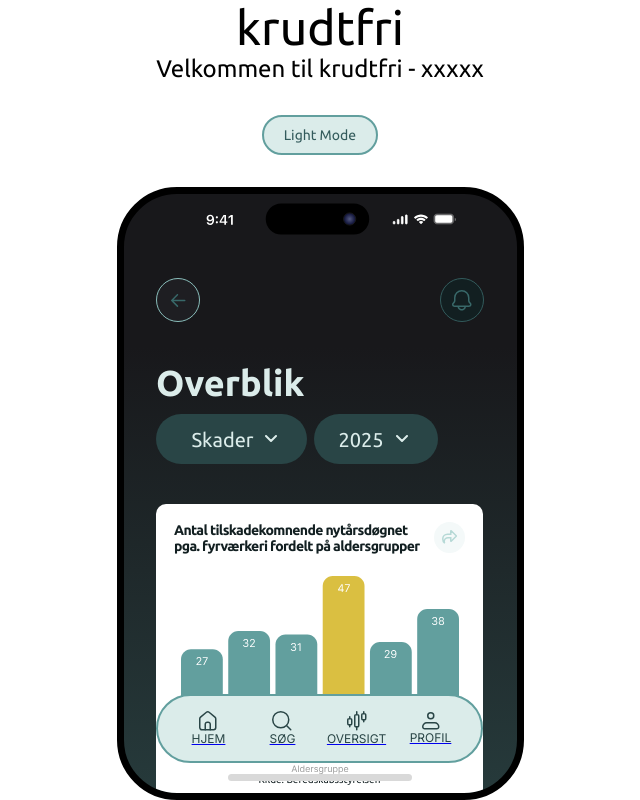
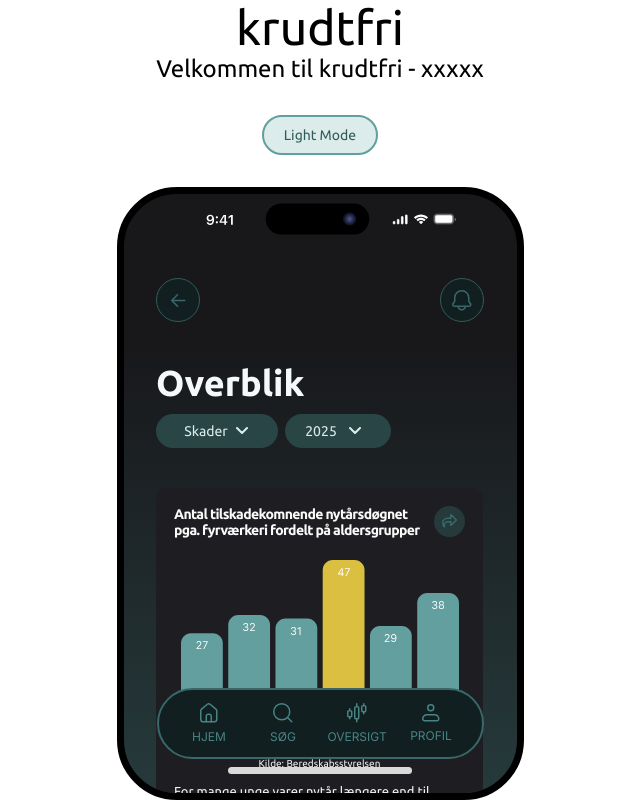
Before and after one commit to MieVenoe00/krudtfri, a website built with Vite: page overblik.html in a window 1280 px wide. Both pictures are taken after a click on the button "Dark Mode". Shown: the whole page, without its empty margins (320-960 px from the left). Built offline with nearby package versions, Linux system fonts and the light colour scheme; no server answers; a web font is replaced by a local one.

Commit message:
darkmode update

```diff
--- a/overblik.html
+++ b/overblik.html
@@ -111,7 +111,7 @@
               </svg></button>
           </div>
         </main>
-
+        <div class="sticky-footer">
          <nav class="navbar">
           <section class="menuItemsbox">
           <a class="menuItem" href="index.html">
@@ -133,7 +133,7 @@
                 <h2 class="menuItemh2">Søg</h2>
             </article></a>
 
-            <a class="menuItem" href="index.html">
+            <a class="menuItem" href="/overblik.html">
             <article>
               <figure class="navIkon">
                 <svg xmlns="http://www.w3.org/2000/svg" width="20" height="20" viewBox="0 0 20 20" fill="none">
@@ -153,6 +153,7 @@
             </section>
         </nav>
         <img id="homeIndicator" src="/HomeIndicator.svg" alt="">
+        </div>
       </section>
 
     </div>
--- a/src/overblik.css
+++ b/src/overblik.css
@@ -153,21 +153,27 @@ figure {
   width: calc(100% + 65px);
   height: 44px;
 }
-#homeIndicator {
-  position: sticky !important;
-  bottom: 0 !important;
-  z-index: 11;
-  left: 0 !important; /* ⬅️ TILFØJ */
 
-  width: 184px;
-  height: 7px;
+.sticky-footer {
+  position: sticky;
+  bottom: 0;
+  z-index: 10;
 
-  transform: translateY(22px) !important;
+  display: flex;
+  flex-direction: column;
+  align-items: center;
+  gap: 12px;
+
+  margin-top: auto;
+  padding-bottom: 15px;
+  width: 100%;
+  transform: translateY(15px) !important;
 }
 
 .navbar {
-  position: sticky;
-  bottom: 0;
+  position: relative;
+  /* position: sticky; */
+
   z-index: 10;
 
   display: flex;
@@ -179,13 +185,23 @@ figure {
   align-items: center;
   gap: 10px;
 
-  margin-top: auto;
-  transform: translateY(4px);
+  /* margin-top: auto;
+  transform: translateY(4px); */
 
   border-radius: 40px;
   border: 2px solid var(--spectra-400);
   background: var(--spectra-100);
   box-sizing: border-box;
+}
+
+#homeIndicator {
+  /* position: sticky !important; */
+  position: relative; /* ⬅️ ÆNDRET TIL RELATIVE */
+
+  z-index: 11;
+
+  width: 184px;
+  height: 7px;
 }
 
 .menuItemsbox {
@@ -201,6 +217,14 @@ figure {
   width: 51px;
   flex-direction: column;
   align-items: center;
+  gap: 8px;
+  text-decoration: none;
+}
+
+.menuItem article {
+  display: flex;
+  justify-content: center;
+  flex-direction: column;
   gap: 6px;
 }
 
@@ -229,25 +253,6 @@ figure {
     var(--mellem-graa) 0%,
     var(--spectra-50) 100%
   );
-}
-
-/* Dark mode styles */
-.app[data-tema="dark"] {
-  background: linear-gradient(180deg, var(--dark-graa) 0%, var(--sort) 100%);
-}
-
-.app[data-tema="dark"] #overblikOverskrift {
-  color: var(--spectra-100);
-}
-
-.app[data-tema="dark"] #notifikation-btn {
-  border-color: var(--spectra-300);
-  background: var(--dark-element);
-}
-
-.app[data-tema="dark"] .btn {
-  border-color: var(--spectra-300);
-  background: var(--dark-element);
 }
 
 /* Header */
@@ -308,13 +313,13 @@ select {
   appearance: none;
 
   display: inline-flex;
-  height: 50px;
-  padding: 9px 24px;
+  height: 34px;
+  padding: 9px 20px;
   justify-content: center;
   align-items: center;
 
   width: auto;
-  min-width: 97px;
+  min-width: 90px;
 
   border-radius: 40px;
   background: var(--spectra-300);
@@ -323,7 +328,7 @@ select {
   color: var(--spectra-950);
   text-align: center;
   font-family: "Ubuntu", sans-serif;
-  font-size: 20px;
+  font-size: 14px;
   font-style: normal;
   font-weight: 400;
   line-height: normal;
@@ -485,3 +490,65 @@ main {
   flex-direction: column;
   gap: 16px;
 }
+
+/* Dark mode styles */
+.app[data-tema="dark"] {
+  background: linear-gradient(
+    180deg,
+    var(--dark-graa) 25.48%,
+    var(--spectra-900) 100%
+  );
+}
+
+.app[data-tema="dark"] #overblikOverskrift {
+  color: var(--spectra-50);
+}
+
+.app[data-tema="dark"] #notifikation-btn {
+  border-color: var(--spectra-700);
+  background: var(--spectra-950);
+}
+
+.app[data-tema="dark"] .btn {
+  border-color: var(--spectra-700);
+  background: var(--spectra-950);
+}
+
+.app[data-tema="dark"] .dataModul {
+  background: var(--dark-element);
+}
+
+.app[data-tema="dark"] .dataRubrik {
+  color: var(--lys-graa);
+}
+
+.app[data-tema="dark"] .dataFigcaption {
+  color: var(--mellem-graa);
+}
+
+.app[data-tema="dark"] .dataBroedtekst {
+  color: var(--mellem-graa);
+}
+.app[data-tema="dark"] .unFold {
+  background: var(--spectra-800);
+}
+
+.app[data-tema="dark"] .shareBtn {
+  background: var(--spectra-900);
+}
+
+.app[data-tema="dark"] .shareBtn svg path {
+  stroke: var(--spectra-600);
+}
+
+.app[data-tema="dark"] .navbar {
+  border-color: var(--spectra-600);
+  background: var(--spectra-950);
+}
+.app[data-tema="dark"] .menuItem h2,
+.app[data-tema="dark"] .menuItemh2 {
+  color: var(--spectra-500);
+}
+.app[data-tema="dark"] .navIkon svg path {
+  stroke: var(--spectra-500);
+}
```
